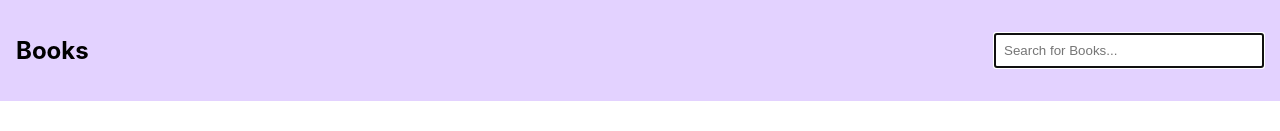
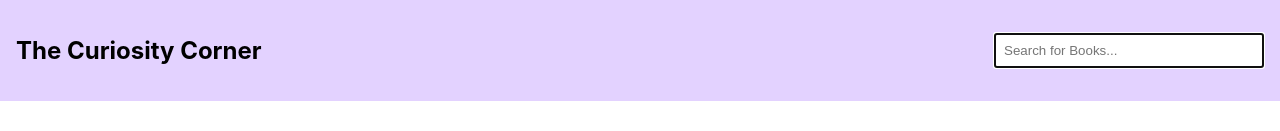
Before and after one commit to Umamaheswari-gude/book-store-application, a React (Create React App) app: page / in a window 1280 px wide. Shown: the top 131 px of the page. Built offline with nearby package versions, Linux system fonts and the light colour scheme; no server answers.

Commit message:
Update the heading

```diff
--- a/src/components/navbar.tsx
+++ b/src/components/navbar.tsx
@@ -18,7 +18,7 @@ useEffect(() => {
 
   return (
     <nav className="navbar">
-      <h2>Books</h2>
+      <h2>The Curiosity Corner</h2>
       <input
         type="text"
         placeholder="Search for Books..."
```
